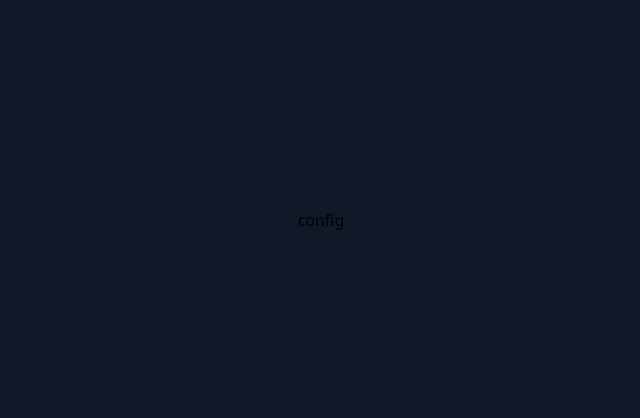
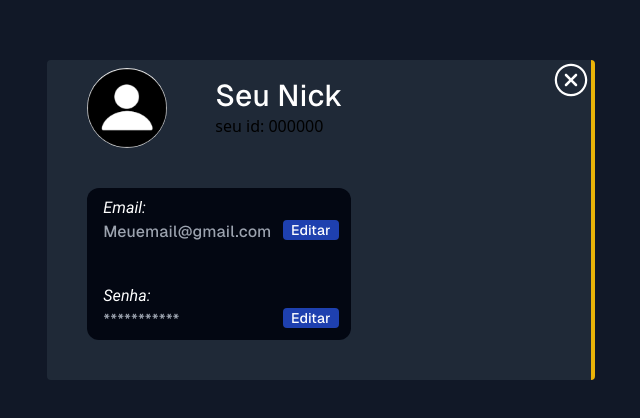
Before and after one commit to Eduardoo8442/Rplzz-client, a Next.js app: page /config in a window 1280 px wide. Shown: the part 180-598 px from the top of the page, without its empty margins (319-959 px from the left). Built offline with nearby package versions, Linux system fonts and the light colour scheme.

Commit message:
add content in config

```diff
--- /dev/null
+++ b/src/components/Config.embedProfile.components.tsx
@@ -0,0 +1,41 @@
+import { IoIosCloseCircleOutline } from "react-icons/io";
+import { useRouter } from "next/router";
+export default function EmbedProfile() {
+    const router = useRouter();
+    function handleClick() {
+        router.push('/home');
+    }
+    return(
+ <div className="bg-gray-800 pl-10 pr-60 rounded border-r-4 border-yellow-500 relative">
+ <IoIosCloseCircleOutline  onClick={handleClick} className="absolute text-white cursor-pointer size-10 right-0 hover:text-gray-400"/>
+
+<div className="flex items-center pt-2">
+<img className="w-20 h-20  mr-2 rounded-full" src='/images/profile.png'/>
+<div className="m-2 ml-10">
+    <p className="text-3xl geist text-white">Seu Nick</p>
+    <p>seu id: 000000</p>
+</div>
+</div>
+
+
+<div className="bg-gray-950 mt-10 mb-10 p-2 rounded-xl">
+  <div>
+       <p className="text-white roboto ml-2">Email:</p>
+       <div className="relative">
+         <p className="text-gray-400 geist ml-2">Meuemail@gmail.com</p>
+         <button className="absolute right-1 text-sm pl-2 pr-2 rounded top-0 bg-blue-800 text-white geist">Editar</button>
+       </div>
+
+  </div>
+  <div className="mt-10">
+       <p className="text-white roboto ml-2">Senha:</p>
+       <div className="relative">
+         <p className="text-gray-400 geist ml-2">***********</p>
+         <button className="absolute right-1 text-sm pl-2 pr-2 rounded top-0 bg-blue-800 text-white geist">Editar</button>
+       </div>
+
+  </div>
+</div>
+</div>
+    )
+}
--- a/src/pages/config.tsx
+++ b/src/pages/config.tsx
@@ -1,10 +1,10 @@
 import '../app/globals.css'
-
+import EmbedProfile from '@/components/Config.embedProfile.components';
 
 export default function Config() {
     return (
         <div className="bg-gray-900 h-screen flex items-center justify-center">
-         config
+         <EmbedProfile />
         </div>
     );
 }
```
